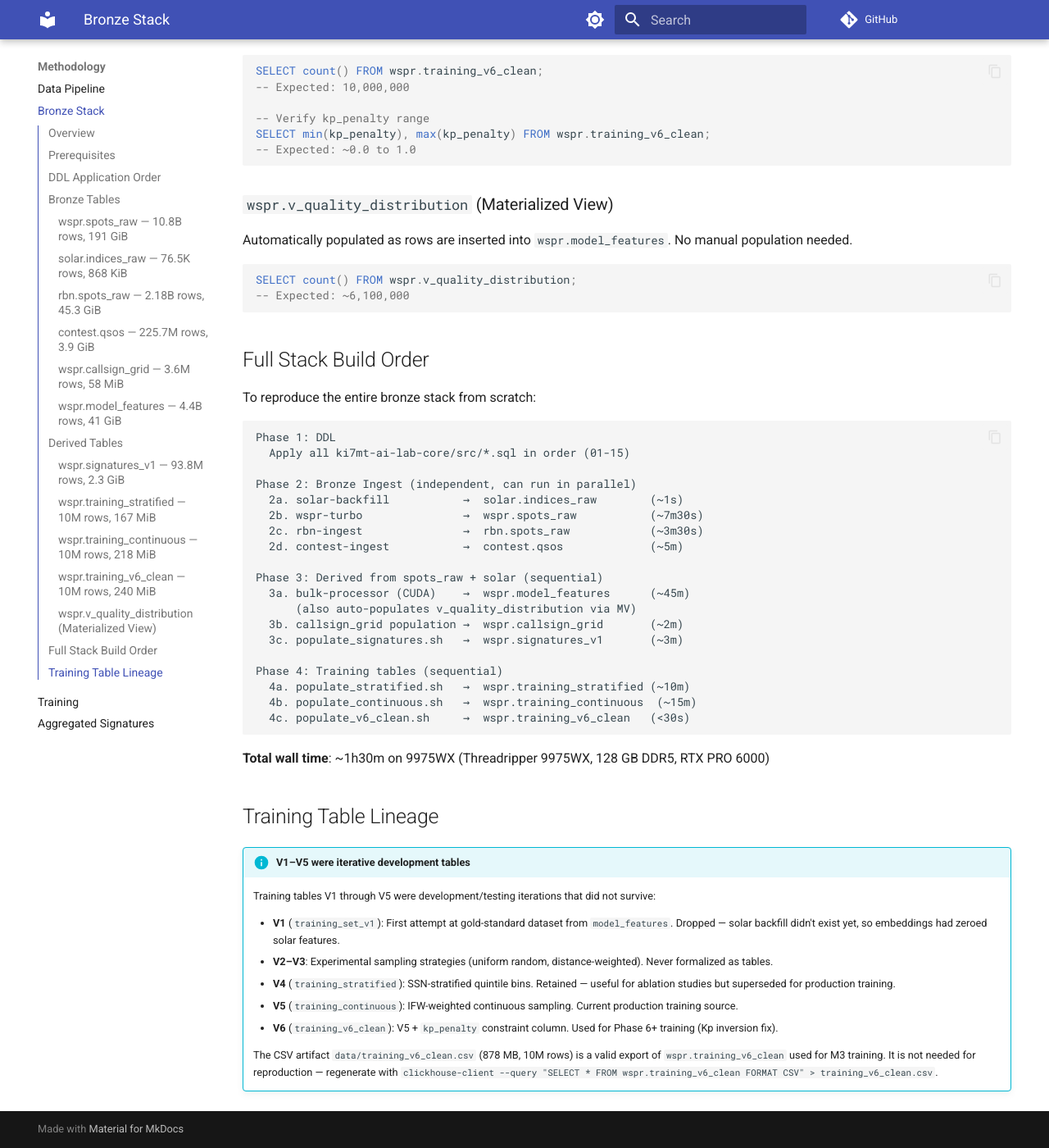
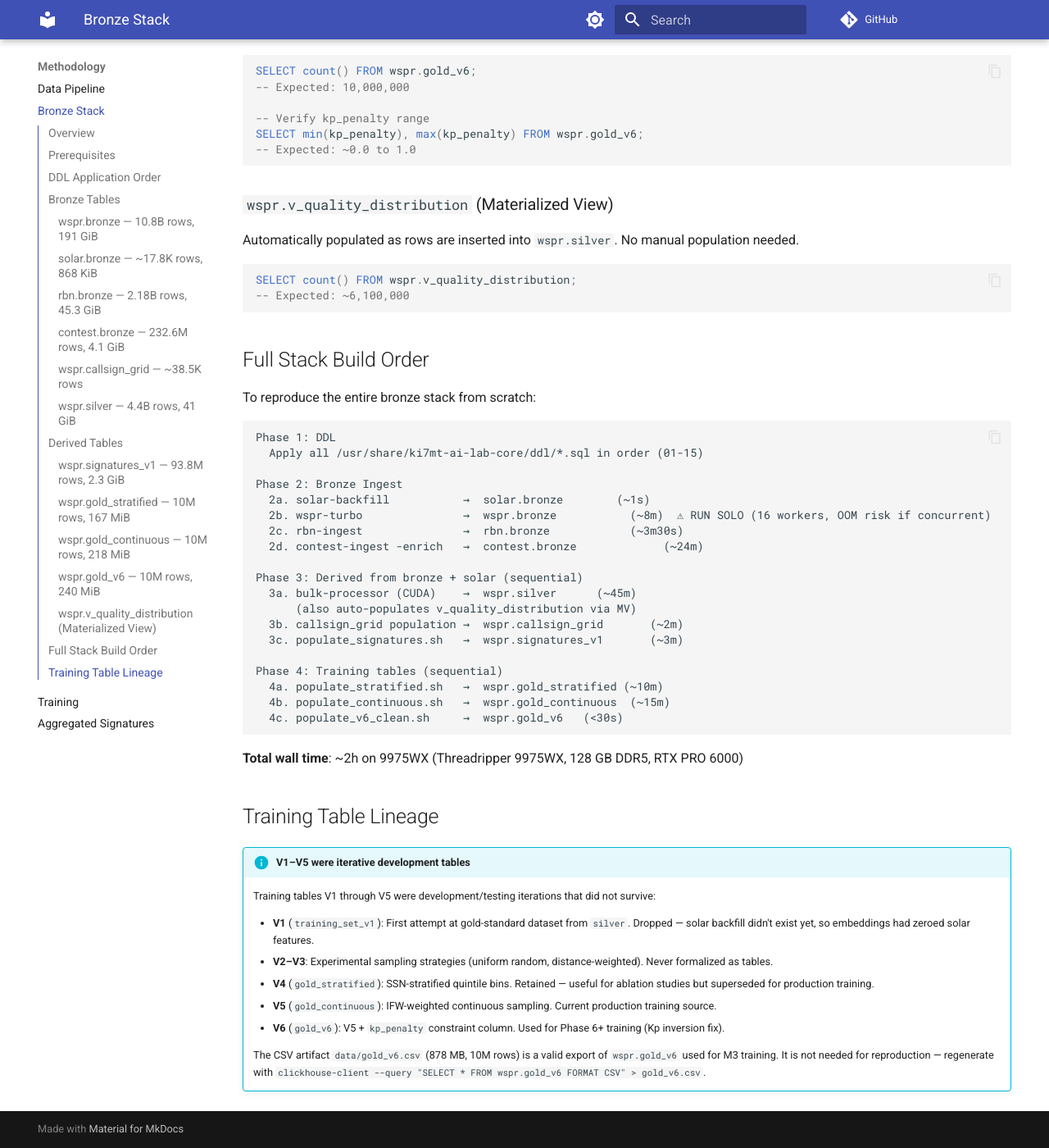
Before and after one commit to IONIS-AI/ionis-docs, an MkDocs documentation site: the page built from docs/methodology/bronze_stack.md, in a window 1280 px wide and 1400 px high, scrolled down 6003 px. Shown: the whole window at 82% size. Built offline with MkDocs 1.6.1 and Material for MkDocs 9.7.7, drawn with Linux system fonts in a browser that asks for light colours; comment, search, counter and statistics services are not loaded; some of the changed text lies outside the part shown.

Commit message:
v2.3.1: medallion architecture — docs and benchmark fixes
- Fix bronze_stack.md: CLI flags, worker counts, row counts, wall times
- Fix data_pipeline.md: wspr-turbo 16 workers, contest 232.6M/491K files
- Fix DDL path to installed /usr/share/ki7mt-ai-lab-core/ddl/

Co-Authored-By: Claude Opus 4.6 <noreply@anthropic.com>

````diff
--- a/docs/methodology/bronze_stack.md
+++ b/docs/methodology/bronze_stack.md
@@ -10,10 +10,10 @@ The "bronze stack" is the set of ClickHouse tables containing raw and lightly tr
 
 | Database | Tables | Total Rows | Total Size |
 |----------|--------|------------|------------|
-| `wspr` | 10 (+ 2 views, 1 MV) | 15.4B | 236 GiB |
+| `wspr` | 10 (+ 2 views, 1 MV) | 10.8B | 191 GiB |
 | `rbn` | 1 | 2.18B | 45.3 GiB |
-| `contest` | 1 | 225.7M | 3.9 GiB |
-| `solar` | 1 (+ 1 view) | 76.5K | 868 KiB |
+| `contest` | 1 | 232.6M | 4.1 GiB |
+| `solar` | 1 (+ 1 view) | 17.8K | 868 KiB |
 | `data_mgmt` | 2 | — | — |
 | `geo` | 0 (+ 1 view) | — | — |
 
@@ -24,17 +24,17 @@ The "bronze stack" is the set of ClickHouse tables containing raw and lightly tr
     - `/mnt/wspr-data` — WSPR raw CSV archives (.csv.gz)
     - `/mnt/contest-logs` — CQ + ARRL Cabrillo log files
     - `/mnt/rbn-data` — RBN daily ZIP archives
-3. **RPM packages** installed (v2.2.0+):
+3. **RPM packages** installed (v2.3.1+):
     - `ki7mt-ai-lab-core` — DDL schemas and population scripts
     - `ki7mt-ai-lab-apps` — Go ingesters (wspr-turbo, rbn-ingest, contest-ingest, solar-backfill)
     - `ki7mt-ai-lab-cuda` — bulk-processor (CUDA signature engine)
 
 ## DDL Application Order
 
-All DDL files live in `ki7mt-ai-lab-core/src/` and must be applied in numerical order. Each file is idempotent (`CREATE TABLE IF NOT EXISTS`).
+All DDL files live in `/usr/share/ki7mt-ai-lab-core/ddl/` (installed by the RPM) and must be applied in numerical order. Each file is idempotent (`CREATE TABLE IF NOT EXISTS`).
 
 ```bash
-for f in ki7mt-ai-lab-core/src/*.sql; do
+for f in /usr/share/ki7mt-ai-lab-core/ddl/*.sql; do
     echo "Applying: $f"
     clickhouse-client --multiquery < "$f"
 done
@@ -42,116 +42,116 @@ done
 
 | # | File | Database | Creates |
 |---|------|----------|---------|
-| 01 | `wspr_schema_v2.sql` | wspr | `spots_raw`, `v_schema_contract`, `v_data_integrity` |
-| 02 | `solar_indices.sql` | solar | `indices_raw` |
+| 01 | `wspr_schema_v2.sql` | wspr | `bronze`, `v_schema_contract`, `v_data_integrity` |
+| 02 | `solar_indices.sql` | solar | `bronze` |
 | 03 | `solar_silver.sql` | solar | `v_daily_indices` |
 | 04 | `data_mgmt.sql` | data_mgmt | `config` |
 | 05 | `geo_functions.sql` | geo | `v_grid_validation_example` |
 | 06 | `lab_versions.sql` | data_mgmt | `lab_versions`, `v_lab_versions_latest` |
 | 07 | `callsign_grid.sql` | wspr | `callsign_grid` |
-| 08 | `model_features.sql` | wspr | `model_features` |
+| 08 | `model_features.sql` | wspr | `silver` |
 | 09 | `quality_distribution_mv.sql` | wspr | `v_quality_distribution` (MV) |
-| 10 | `rbn_schema_v1.sql` | rbn | `spots_raw` |
-| 11 | `contest_schema_v1.sql` | contest | `qsos` |
+| 10 | `rbn_schema_v1.sql` | rbn | `bronze` |
+| 11 | `contest_schema_v1.sql` | contest | `bronze` |
 | 12 | `signatures_v1.sql` | wspr | `signatures_v1` |
-| 13 | `training_stratified.sql` | wspr | `training_stratified` |
-| 14 | `training_continuous.sql` | wspr | `training_continuous` |
-| 15 | `training_v6_clean.sql` | wspr | `training_v6_clean` |
+| 13 | `gold_stratified.sql` | wspr | `gold_stratified` |
+| 14 | `gold_continuous.sql` | wspr | `gold_continuous` |
+| 15 | `gold_v6.sql` | wspr | `gold_v6` |
 
 !!! note "DDL 09 depends on DDL 08"
-    The `v_quality_distribution` materialized view reads from `model_features`. DDL 08 must be applied first.
+    The `v_quality_distribution` materialized view reads from `silver`. DDL 08 must be applied first.
 
 ## Bronze Tables
 
 These are the primary data tables populated directly from source archives.
 
-### `wspr.spots_raw` — 10.8B rows, 191 GiB
+### `wspr.bronze` — 10.8B rows, 191 GiB
 
 Raw WSPR spot records from wsprnet.org CSV archives.
 
 - **Source**: `/mnt/wspr-data/*.csv.gz`
-- **Tool**: `wspr-turbo` (streaming .gz parser, 24.67 Mrps with 24 workers)
-- **Command**: `wspr-turbo --host 192.168.1.90 --workers 24 /mnt/wspr-data`
-- **Wall time**: ~7m30s on 9975WX
+- **Tool**: `wspr-turbo` (streaming .gz parser, 22.55 Mrps with 16 workers)
+- **Command**: `wspr-turbo -ch-host 192.168.1.90:9000 -source-dir /mnt/wspr-data -workers 16`
+- **Wall time**: ~8 min on 9975WX
 
 ```sql
 -- Verification
-SELECT count() FROM wspr.spots_raw;
+SELECT count() FROM wspr.bronze;
 -- Expected: ~10,800,000,000
 
-SELECT uniq(band) FROM wspr.spots_raw WHERE band BETWEEN 102 AND 111;
+SELECT uniq(band) FROM wspr.bronze WHERE band BETWEEN 102 AND 111;
 -- Expected: 10 (all HF bands)
 ```
 
-### `solar.indices_raw` — 76.5K rows, 868 KiB
+### `solar.bronze` — ~17.8K rows, 868 KiB
 
 Daily/3-hourly SSN, SFI, and Kp from GFZ Potsdam (2000–present).
 
 - **Source**: GFZ Potsdam FTP (downloaded by tool)
 - **Tool**: `solar-backfill`
-- **Command**: `solar-backfill --host 192.168.1.90`
+- **Command**: `solar-backfill -ch-host 192.168.1.90:9000`
 - **Wall time**: <1s
 
 ```sql
 -- Verification
-SELECT count() FROM solar.indices_raw;
--- Expected: ~76,500
+SELECT count() FROM solar.bronze;
+-- Expected: ~17,840
 
-SELECT min(date), max(date) FROM solar.indices_raw;
+SELECT min(date), max(date) FROM solar.bronze;
 -- Expected: 2000-01-01 to ~today
 ```
 
-### `rbn.spots_raw` — 2.18B rows, 45.3 GiB
+### `rbn.bronze` — 2.18B rows, 45.3 GiB
 
 Reverse Beacon Network CW/RTTY spots from daily ZIP archives.
 
 - **Source**: `/mnt/rbn-data/*.zip`
 - **Tool**: `rbn-ingest`
-- **Command**: `rbn-ingest --host 192.168.1.90 /mnt/rbn-data`
-- **Wall time**: ~3m30s (10.32 Mrps)
+- **Command**: `rbn-ingest -host 192.168.1.90:9000 -src /mnt/rbn-data`
+- **Wall time**: ~3m30s (10.15 Mrps)
 
 ```sql
 -- Verification
-SELECT count() FROM rbn.spots_raw;
+SELECT count() FROM rbn.bronze;
 -- Expected: ~2,180,000,000
 ```
 
-### `contest.qsos` — 225.7M rows, 3.9 GiB
+### `contest.bronze` — 232.6M rows, 4.1 GiB
 
 Parsed QSO records from CQ and ARRL Cabrillo log files.
 
-- **Source**: `/mnt/contest-logs/` (475K files across 15 contests)
+- **Source**: `/mnt/contest-logs/` (491K files across 15 contests)
 - **Tool**: `contest-ingest`
-- **Command**: `contest-ingest --host 192.168.1.90 /mnt/contest-logs`
-- **Wall time**: ~5 min
+- **Command**: `contest-ingest -host 192.168.1.90:9000 -src /mnt/contest-logs -enrich`
+- **Wall time**: ~24 min (with enrichment)
 
 ```sql
 -- Verification
-SELECT count() FROM contest.qsos;
--- Expected: ~225,700,000
+SELECT count() FROM contest.bronze;
+-- Expected: ~232,600,000
 
-SELECT contest, count() FROM contest.qsos GROUP BY contest ORDER BY count() DESC;
+SELECT contest, count() FROM contest.bronze GROUP BY contest ORDER BY count() DESC;
 ```
 
-### `wspr.callsign_grid` — 3.6M rows, 58 MiB
+### `wspr.callsign_grid` — ~38.5K rows
 
-Callsign-to-grid Rosetta Stone derived from WSPR TX/RX data.
+Callsign-to-grid Rosetta Stone populated by contest enrichment (HQ-GRID-LOCATOR headers).
 
-- **Source**: `wspr.spots_raw` (derived)
-- **Tool**: `contest-ingest --enrich` (or manual SQL — see commented section in `07-callsign_grid.sql`)
-- **Wall time**: ~2 min
+- **Source**: contest logs with grid data (derived via `contest-ingest -enrich`)
+- **Tool**: `contest-ingest -enrich` populates during contest ingest; full population from WSPR data is a separate step
+- **Wall time**: included in contest-ingest run
 
 ```sql
 -- Verification
 SELECT count() FROM wspr.callsign_grid FINAL;
--- Expected: ~3,600,000
+-- Expected: ~38,500 (contest-enrichment only; full WSPR-derived population is a separate step)
 ```
 
-### `wspr.model_features` — 4.4B rows, 41 GiB
+### `wspr.silver` — 4.4B rows, 41 GiB
 
 Float4 embeddings generated by the CUDA bulk-processor from spots + solar data.
 
-- **Source**: `wspr.spots_raw` + `solar.indices_raw` (derived)
+- **Source**: `wspr.bronze` + `solar.bronze` (derived)
 - **Tool**: `bulk-processor` (CUDA, RTX PRO 6000)
 - **Command**: `bulk-processor --host 192.168.1.90`
 - **Wall time**: ~45 min on 9975WX
@@ -161,7 +161,7 @@ Float4 embeddings generated by the CUDA bulk-processor from spots + solar data.
 
 ```sql
 -- Verification
-SELECT count() FROM wspr.model_features;
+SELECT count() FROM wspr.silver;
 -- Expected: ~4,430,000,000
 ```
 
@@ -173,7 +173,7 @@ These tables are built from bronze tables using SQL queries or population script
 
 Median-bucketed WSPR signatures — 115:1 compression from raw spots.
 
-- **Prerequisites**: `wspr.spots_raw`, `solar.indices_raw`
+- **Prerequisites**: `wspr.bronze`, `solar.bronze`
 - **Script**: `scripts/populate_signatures.sh`
 - **Command**: `bash populate_signatures.sh` (or `CH_HOST=10.60.1.1 bash populate_signatures.sh`)
 - **Wall time**: ~3 min 10s on 9975WX
@@ -184,55 +184,55 @@ SELECT count() FROM wspr.signatures_v1;
 -- Expected: ~93,800,000
 ```
 
-### `wspr.training_stratified` — 10M rows, 167 MiB
+### `wspr.gold_stratified` — 10M rows, 167 MiB
 
 SSN-stratified training set (200K per band x quintile).
 
-- **Prerequisites**: `wspr.spots_raw`, `solar.indices_raw`
+- **Prerequisites**: `wspr.bronze`, `solar.bronze`
 - **Script**: `scripts/populate_stratified.sh`
 - **Command**: `bash populate_stratified.sh`
 - **Wall time**: ~10 min
 
 ```sql
-SELECT count() FROM wspr.training_stratified;
+SELECT count() FROM wspr.gold_stratified;
 -- Expected: 10,000,000
 ```
 
-### `wspr.training_continuous` — 10M rows, 218 MiB
+### `wspr.gold_continuous` — 10M rows, 218 MiB
 
 IFW-weighted training set (1M per band, Efraimidis-Spirakis sampling).
 
-- **Prerequisites**: `wspr.spots_raw`, `solar.indices_raw`
+- **Prerequisites**: `wspr.bronze`, `solar.bronze`
 - **Script**: `scripts/populate_continuous.sh`
 - **Command**: `bash populate_continuous.sh`
 - **Wall time**: ~15 min
 
 ```sql
-SELECT count() FROM wspr.training_continuous;
+SELECT count() FROM wspr.gold_continuous;
 -- Expected: 10,000,000
 ```
 
-### `wspr.training_v6_clean` — 10M rows, 240 MiB
+### `wspr.gold_v6` — 10M rows, 240 MiB
 
-Phase 6 training set: `training_continuous` + `kp_penalty` constraint column.
+Phase 6 training set: `gold_continuous` + `kp_penalty` constraint column.
 
-- **Prerequisites**: `wspr.training_continuous` (must be populated first)
+- **Prerequisites**: `wspr.gold_continuous` (must be populated first)
 - **Script**: `scripts/populate_v6_clean.sh`
 - **Command**: `bash populate_v6_clean.sh`
 - **Wall time**: <30s
 
 ```sql
-SELECT count() FROM wspr.training_v6_clean;
+SELECT count() FROM wspr.gold_v6;
 -- Expected: 10,000,000
 
 -- Verify kp_penalty range
-SELECT min(kp_penalty), max(kp_penalty) FROM wspr.training_v6_clean;
+SELECT min(kp_penalty), max(kp_penalty) FROM wspr.gold_v6;
 -- Expected: ~0.0 to 1.0
 ```
 
 ### `wspr.v_quality_distribution` (Materialized View)
 
-Automatically populated as rows are inserted into `wspr.model_features`. No manual population needed.
+Automatically populated as rows are inserted into `wspr.silver`. No manual population needed.
 
 ```sql
 SELECT count() FROM wspr.v_quality_distribution;
@@ -245,37 +245,37 @@ To reproduce the entire bronze stack from scratch:
 
 ```text
 Phase 1: DDL
-  Apply all ki7mt-ai-lab-core/src/*.sql in order (01-15)
+  Apply all /usr/share/ki7mt-ai-lab-core/ddl/*.sql in order (01-15)
 
-Phase 2: Bronze Ingest (independent, can run in parallel)
-  2a. solar-backfill           →  solar.indices_raw        (~1s)
-  2b. wspr-turbo               →  wspr.spots_raw           (~7m30s)
-  2c. rbn-ingest               →  rbn.spots_raw            (~3m30s)
-  2d. contest-ingest           →  contest.qsos             (~5m)
+Phase 2: Bronze Ingest
+  2a. solar-backfill           →  solar.bronze        (~1s)
+  2b. wspr-turbo               →  wspr.bronze           (~8m)  ⚠ RUN SOLO (16 workers, OOM risk if concurrent)
+  2c. rbn-ingest               →  rbn.bronze            (~3m30s)
+  2d. contest-ingest -enrich   →  contest.bronze             (~24m)
 
-Phase 3: Derived from spots_raw + solar (sequential)
-  3a. bulk-processor (CUDA)    →  wspr.model_features      (~45m)
+Phase 3: Derived from bronze + solar (sequential)
+  3a. bulk-processor (CUDA)    →  wspr.silver      (~45m)
       (also auto-populates v_quality_distribution via MV)
   3b. callsign_grid population →  wspr.callsign_grid       (~2m)
   3c. populate_signatures.sh   →  wspr.signatures_v1       (~3m)
 
 Phase 4: Training tables (sequential)
-  4a. populate_stratified.sh   →  wspr.training_stratified (~10m)
-  4b. populate_continuous.sh   →  wspr.training_continuous  (~15m)
-  4c. populate_v6_clean.sh     →  wspr.training_v6_clean   (<30s)
+  4a. populate_stratified.sh   →  wspr.gold_stratified (~10m)
+  4b. populate_continuous.sh   →  wspr.gold_continuous  (~15m)
+  4c. populate_v6_clean.sh     →  wspr.gold_v6   (<30s)
 ```
 
-**Total wall time**: ~1h30m on 9975WX (Threadripper 9975WX, 128 GB DDR5, RTX PRO 6000)
+**Total wall time**: ~2h on 9975WX (Threadripper 9975WX, 128 GB DDR5, RTX PRO 6000)
 
 ## Training Table Lineage
 
 !!! info "V1–V5 were iterative development tables"
     Training tables V1 through V5 were development/testing iterations that did not survive:
 
-    - **V1** (`training_set_v1`): First attempt at gold-standard dataset from `model_features`. Dropped — solar backfill didn't exist yet, so embeddings had zeroed solar features.
+    - **V1** (`training_set_v1`): First attempt at gold-standard dataset from `silver`. Dropped — solar backfill didn't exist yet, so embeddings had zeroed solar features.
     - **V2–V3**: Experimental sampling strategies (uniform random, distance-weighted). Never formalized as tables.
-    - **V4** (`training_stratified`): SSN-stratified quintile bins. Retained — useful for ablation studies but superseded for production training.
-    - **V5** (`training_continuous`): IFW-weighted continuous sampling. Current production training source.
-    - **V6** (`training_v6_clean`): V5 + `kp_penalty` constraint column. Used for Phase 6+ training (Kp inversion fix).
+    - **V4** (`gold_stratified`): SSN-stratified quintile bins. Retained — useful for ablation studies but superseded for production training.
+    - **V5** (`gold_continuous`): IFW-weighted continuous sampling. Current production training source.
+    - **V6** (`gold_v6`): V5 + `kp_penalty` constraint column. Used for Phase 6+ training (Kp inversion fix).
 
-    The CSV artifact `data/training_v6_clean.csv` (878 MB, 10M rows) is a valid export of `wspr.training_v6_clean` used for M3 training. It is not needed for reproduction — regenerate with `clickhouse-client --query "SELECT * FROM wspr.training_v6_clean FORMAT CSV" > training_v6_clean.csv`.
+    The CSV artifact `data/gold_v6.csv` (878 MB, 10M rows) is a valid export of `wspr.gold_v6` used for M3 training. It is not needed for reproduction — regenerate with `clickhouse-client --query "SELECT * FROM wspr.gold_v6 FORMAT CSV" > gold_v6.csv`.
````
Also changed, not shown: docs/methodology/data_pipeline.md (+17 -17 lines), docs/methodology/step_f_signatures.md (+2 -2 lines), docs/roadmap/d_to_z.md (+5 -5 lines).
